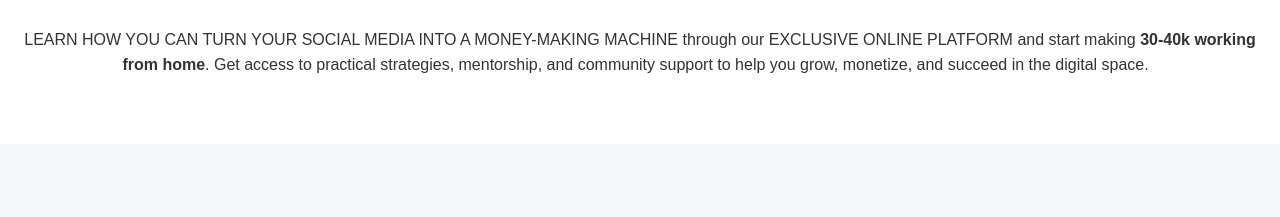
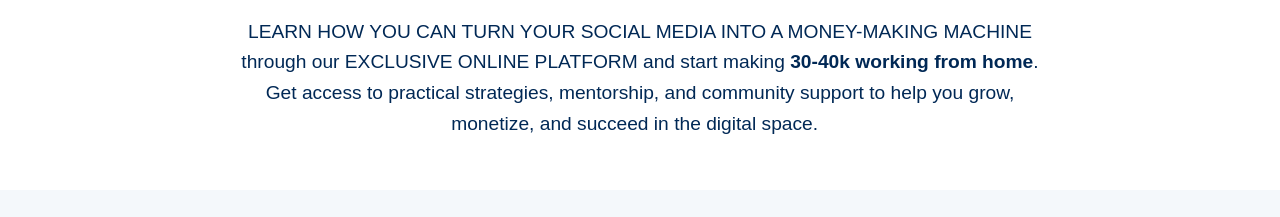
Before and after one commit to nancykansal15/ExpandEmpireWithNancy, a plain HTML site: page index.html in a window 1280 px wide. Shown: the part 537-754 px from the top of the page. Drawn offline with Linux system fonts and the light colour scheme.

Commit message:
Update style.css

```diff
--- a/style.css
+++ b/style.css
@@ -182,3 +182,24 @@ footer {
   padding: 15px;
   margin-top: 20px;
 }
+
+.about {
+  padding: 50px 20px;
+  background: #fff;
+  text-align: center;
+}
+
+.about h2 {
+  font-size: 2rem;
+  margin-bottom: 20px;
+  color: #002855;
+}
+
+.about-text {
+  font-size: 1.2rem;
+  max-width: 800px;
+  margin: 0 auto;
+  line-height: 1.6;
+  color: #002855;
+  font-weight: bold;
+}
```
